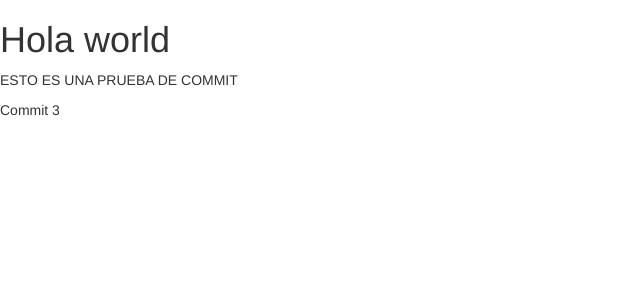
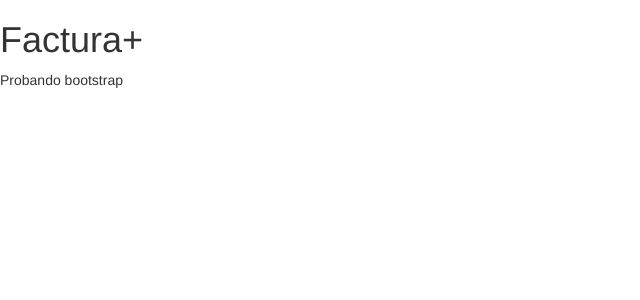
Before and after one commit to ruiz2894/facturaplusGood, a PHP site: page / in a window 1280 px wide. Shown: the top 300 px of the page, without its empty margins (0-640 px from the left). Run offline with PHP 8.4, Linux system fonts and the light colour scheme; some libraries are stand-ins or nearby versions.

Commit message:
Commit prueba bootstrap

```diff
--- a/index.php
+++ b/index.php
@@ -5,15 +5,20 @@
     <meta http-equiv="X-UA-Compatible" content="IE=edge">
     <meta name="viewport" content="width=device-width, initial-scale=1">
     <!-- The above 3 meta tags *must* come first in the head; any other head content must come *after* these tags -->
-    <title>Bootstrap 101 Template</title>
+    <title>Factura+</title>
 
     <!-- Bootstrap -->
     <link href="css/bootstrap.min.css" rel="stylesheet">
   </head>
   <body>
-    <h1>Hola world</h1>
-    <p>ESTO ES UNA PRUEBA DE COMMIT</p>
-    <p>Commit 3</p>
+    <h1>Factura+</h1>
+
+    <div class="row">
+        <div class="col-md-12">
+            <p>Probando bootstrap</p>
+        </div>
+    </div>
+
     <!-- jQuery (necessary for Bootstrap's JavaScript plugins) -->
     <script src="https://ajax.googleapis.com/ajax/libs/jquery/1.11.3/jquery.min.js"></script>
     <!-- Include all compiled plugins (below), or include individual files as needed -->
--- a/nbproject/project.xml
+++ b/nbproject/project.xml
@@ -3,7 +3,7 @@
     <type>org.netbeans.modules.php.project</type>
     <configuration>
         <data xmlns="http://www.netbeans.org/ns/php-project/1">
-            <name>PhpProject3</name>
+            <name>wampp</name>
         </data>
     </configuration>
 </project>
```
